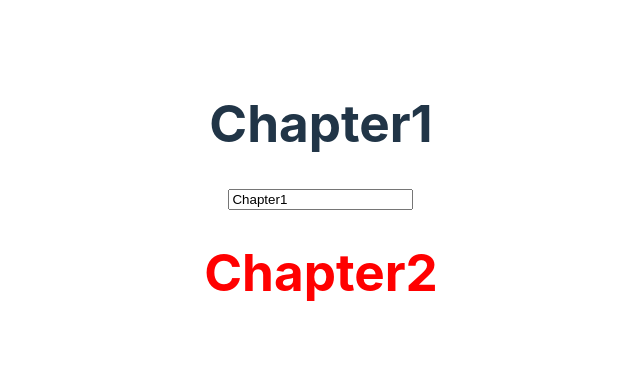
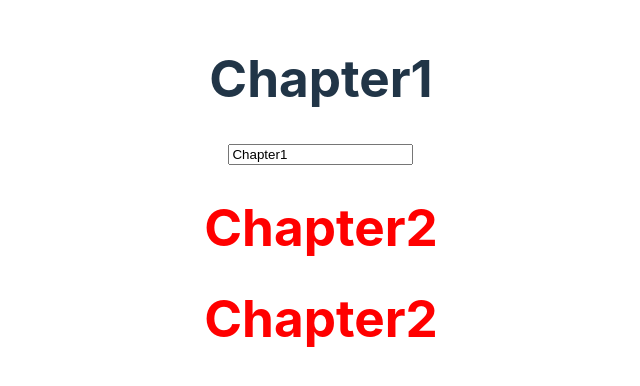
Before and after one commit to YooHyeok/vue3-vite-csslick-basic, a Vue app: page / in a window 1280 px wide. Shown: the part 202-588 px from the top of the page, without its empty margins (319-959 px from the left). Built offline with nearby package versions, Linux system fonts and the light colour scheme.

Commit message:
feat: `Chapter03` - 정적 변수 데이터 바인딩 속성, 텍스트노드 개념 및 문법 예제 추가

```diff
--- a/src/App.vue
+++ b/src/App.vue
@@ -1,11 +1,13 @@
 <script setup>
 import Chapter01 from './components/Chapter01.vue'
 import Chapter02 from './components/Chapter02.vue'
+import Chapter03 from './components/Chapter03.vue'
 </script>
 
 <template>
   <Chapter01/>
   <Chapter02/>
+  <Chapter03/>
 </template>
 
 <style scoped>
--- /dev/null
+++ b/src/components/Chapter03.vue
@@ -0,0 +1,16 @@
+<!-- Chapter2. 데이터 바인딩 -->
+<script setup>
+/**
+ * 데이터를 화면에 출력하는 것을 데이터 바인딩이라 하며, 데이터가 변경되었을 때 화면에 업데이트 되어야 한다.
+ * 이런것들을 리액티브한 value값들 이라고 한다.
+ * Vue에서는 정적인 변수값과 리액티브한 변수값이 있을 수 있다.
+ *
+ * v-bind 디렉티브를 통한 데이터 바인딩으로 속성값이나, 텍스트노드 값들을 표시할 수 있다.
+ */
+  import { ref } from 'vue';
+  const myStyle = { color: 'red' }
+  const title = "Chapter2"
+</script>
+<template>
+  <h1 v-bind:style="myStyle">{{ title }}</h1>
+</template>
```
